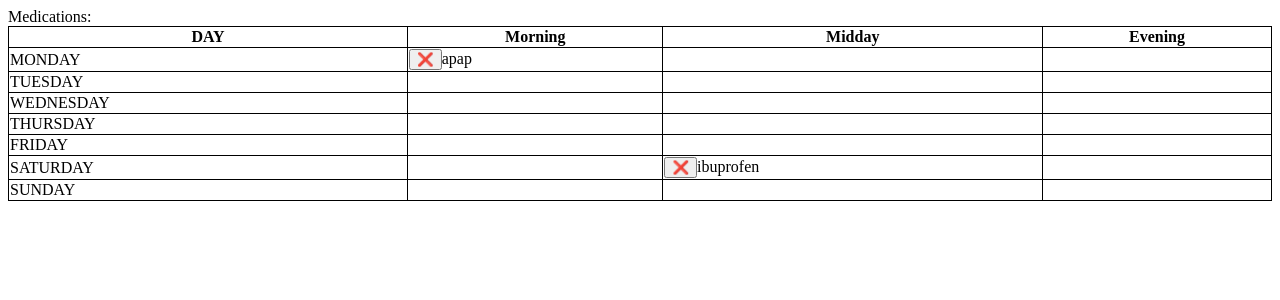
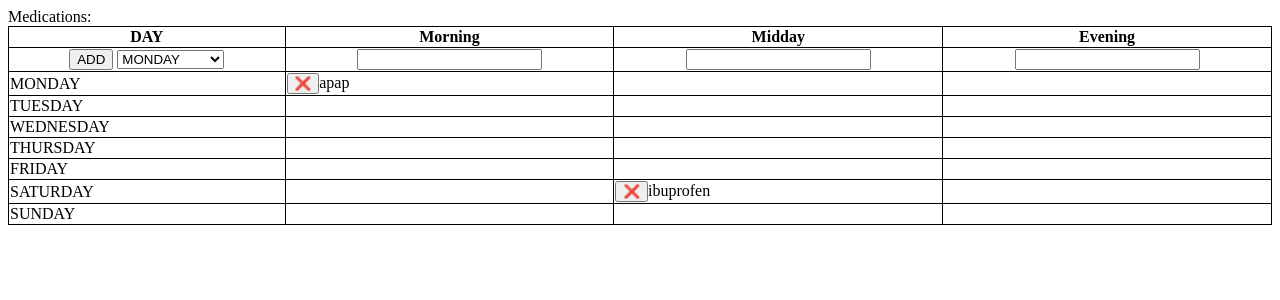
Before and after one commit to sebgrz/medication-notifier, a Next.js app in the folder web/: page / in a window 1280 px wide. Shown: the top 300 px of the page. Built offline with nearby package versions, Linux system fonts and the light colour scheme.

Commit message:
feat(web) add medication components

```diff
--- a/web/app/auth/login/page.tsx
+++ b/web/app/auth/login/page.tsx
@@ -8,7 +8,7 @@ const Login = () => {
   const router = useRouter();
   return (
     <div>
-      Login:<br />
+      Login:<br/>
       <Formik
         initialValues={{ username: '', password: '' }}
         onSubmit={async (values, { setSubmitting }) => {
--- /dev/null
+++ b/web/components/addMedicationPanel.tsx
@@ -0,0 +1,37 @@
+'use client';
+
+import { useFormik } from "formik";
+import EnumSelector from "./enumSelector";
+import { Day, Medication } from "./medicationsPanel";
+
+const AddMedicationPanel = (props: { addedMedicationsAction: (m: Medication[]) => void }) => {
+	const formik = useFormik({
+		initialValues: {
+			morning: '',
+			midday: '',
+			evening: ''
+		},
+		onSubmit: (values) => {
+			console.info(values);
+			formik.resetForm();
+		},
+	});
+
+	const addMedicationSelectDayOnChange = (day: typeof Day) => {
+		console.info(day);
+	}
+
+	return (
+		<tr>
+			<th>
+				<button type="submit" onClick={() => formik.submitForm()}>ADD</button>&nbsp;
+				<EnumSelector enumType={Day} onChange={addMedicationSelectDayOnChange} />
+			</th>
+			<th><input type="text" id="morning" name="morning" onChange={formik.handleChange} value={formik.values.morning} /></th>
+			<th><input type="text" id="midday" name="midday" onChange={formik.handleChange} value={formik.values.midday} /></th>
+			<th><input type="text" id="evening" name="evening" onChange={formik.handleChange} value={formik.values.evening} /></th>
+		</tr>
+	);
+}
+
+export default AddMedicationPanel;
--- /dev/null
+++ b/web/components/enumSelector.tsx
@@ -0,0 +1,17 @@
+import { ChangeEvent } from "react";
+
+const EnumSelector = <TEnum extends object,>(props: { enumType: TEnum, onChange: (v: TEnum) => void }) => {
+	const onChange = (event: ChangeEvent<HTMLSelectElement>) => {
+		props.onChange((event.target.value as any) as TEnum);
+	}
+
+	return (
+		<select onChange={onChange}>
+			{
+				Object.entries(props.enumType).map(([k, _]) => <option key={k} value={k}>{k}</option>)
+			}
+		</select>
+	);
+}
+
+export default EnumSelector;
--- a/web/components/medicationsPanel.tsx
+++ b/web/components/medicationsPanel.tsx
@@ -1,6 +1,8 @@
 import { useEffect, useState } from "react";
 import styles from "./medicationsPanel.style.module.css";
 import MedicationElement from "./medicationElement";
+import EnumSelector from "./enumSelector";
+import AddMedicationPanel from "./addMedicationPanel";
 
 export enum TimeOfDay {
 	MORNING = "MOR",
@@ -36,6 +38,13 @@ const MedicationsPanel = (props: { data: Medication[] }) => {
 	const getMedications = (day: Day, timeOfDay: TimeOfDay): Medication[] =>
 		medications.filter(f => f.day === day && f.time_of_day === timeOfDay)
 
+	const addedMedications = (newMedications: Medication[]) => {
+		if (newMedications.length == 0) {
+			return;
+		}
+		setMedications(medications.concat(newMedications));
+	}
+
 	return (
 		<div className={styles.medicationPanel}>
 			<table style={{ width: "100%" }}>
@@ -48,12 +57,13 @@ const MedicationsPanel = (props: { data: Medication[] }) => {
 					</tr>
 				</thead>
 				<tbody>
+					<AddMedicationPanel addedMedicationsAction={addedMedications} />
 					{Object.entries(Day).map(([k, v]) =>
 						<tr key={k} style={{ border: "1px solid black" }}>
 							<td>{k}</td>
-							<td>{getMedications(v, TimeOfDay.MORNING).map(m => <MedicationElement element={m} />)}</td>
-							<td>{getMedications(v, TimeOfDay.MIDDAY).map(m => <MedicationElement element={m} />)}</td>
-							<td>{getMedications(v, TimeOfDay.EVENING).map(m => <MedicationElement element={m} />)}</td>
+							<td>{getMedications(v, TimeOfDay.MORNING).map(m => <MedicationElement key={m.id} element={m} />)}</td>
+							<td>{getMedications(v, TimeOfDay.MIDDAY).map(m => <MedicationElement key={m.id} element={m} />)}</td>
+							<td>{getMedications(v, TimeOfDay.EVENING).map(m => <MedicationElement key={m.id} element={m} />)}</td>
 						</tr>
 					)}
 				</tbody>
```
